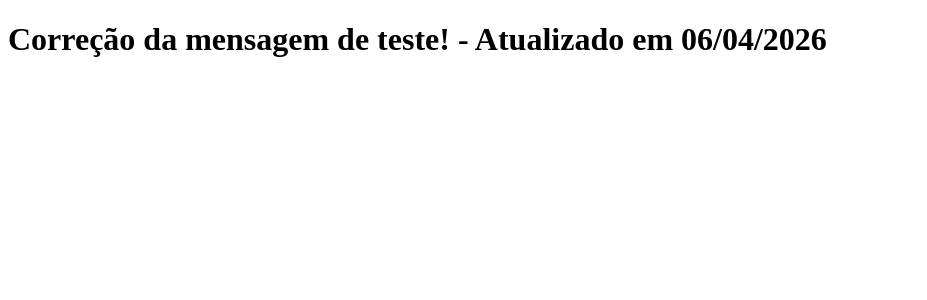
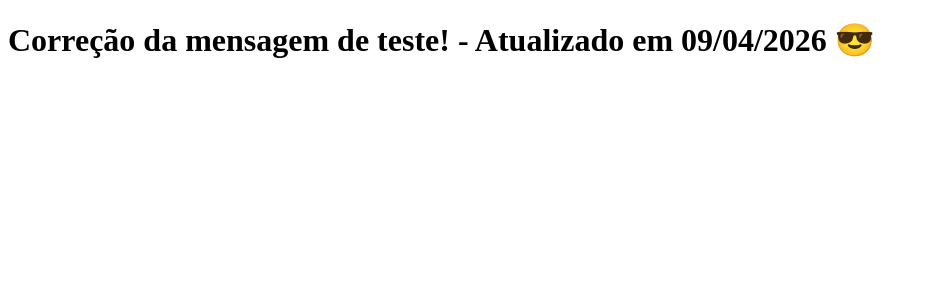
Before and after one commit to bras41/clone-tabnews, a Next.js app: page / in a window 1280 px wide. Shown: the top 300 px of the page, without its empty margins (0-927 px from the left). Built offline with nearby package versions, Linux system fonts and the light colour scheme.

Commit message:
Modifica a frase

```diff
--- a/pages/index.js
+++ b/pages/index.js
@@ -1,5 +1,5 @@
 function Home(){
-    return <h1>Correção da mensagem de teste! - Atualizado em 06/04/2026</h1>
+    return <h1>Correção da mensagem de teste! - Atualizado em 09/04/2026 😎</h1>
 }
 
 export default Home;
```
